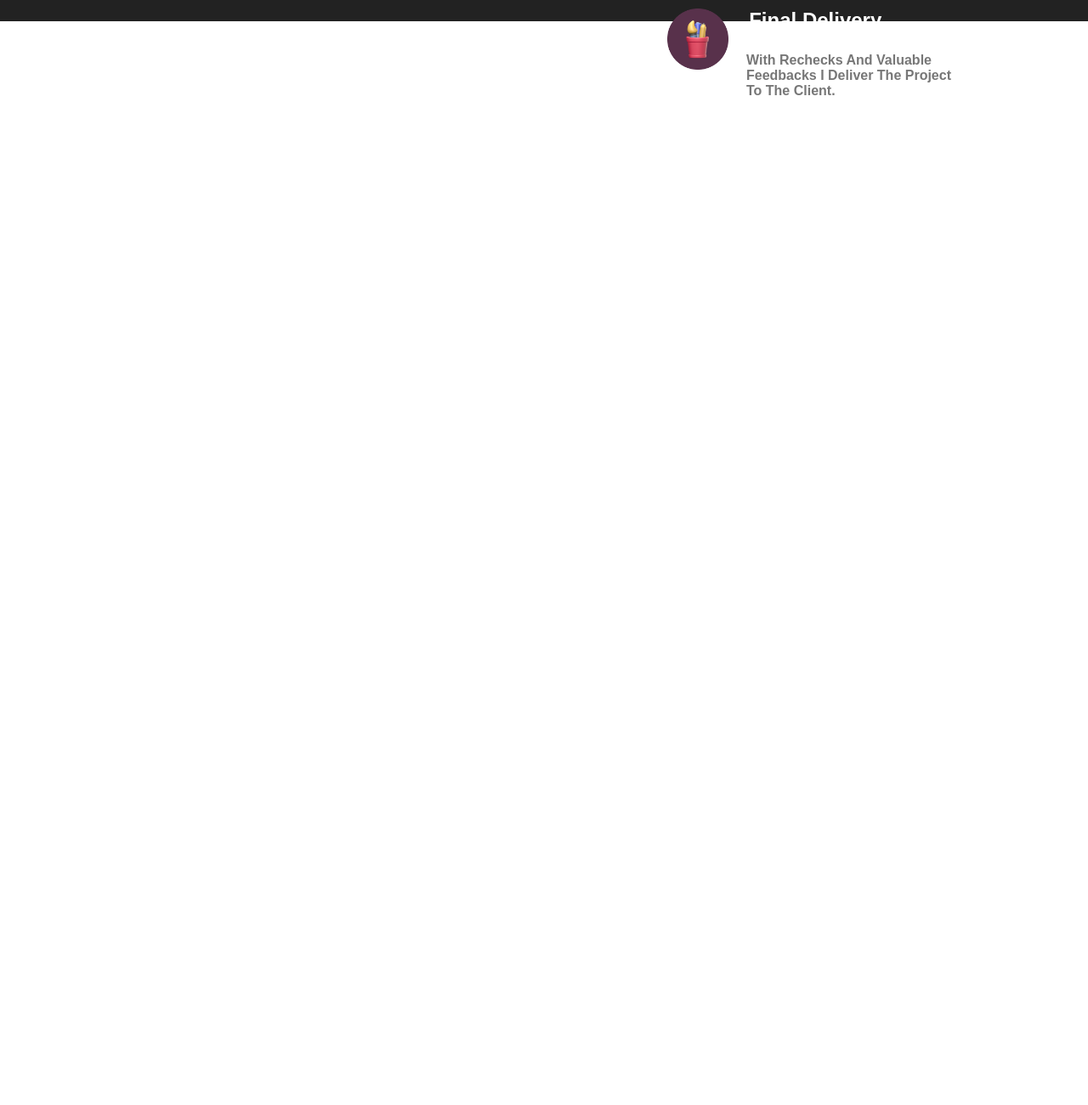
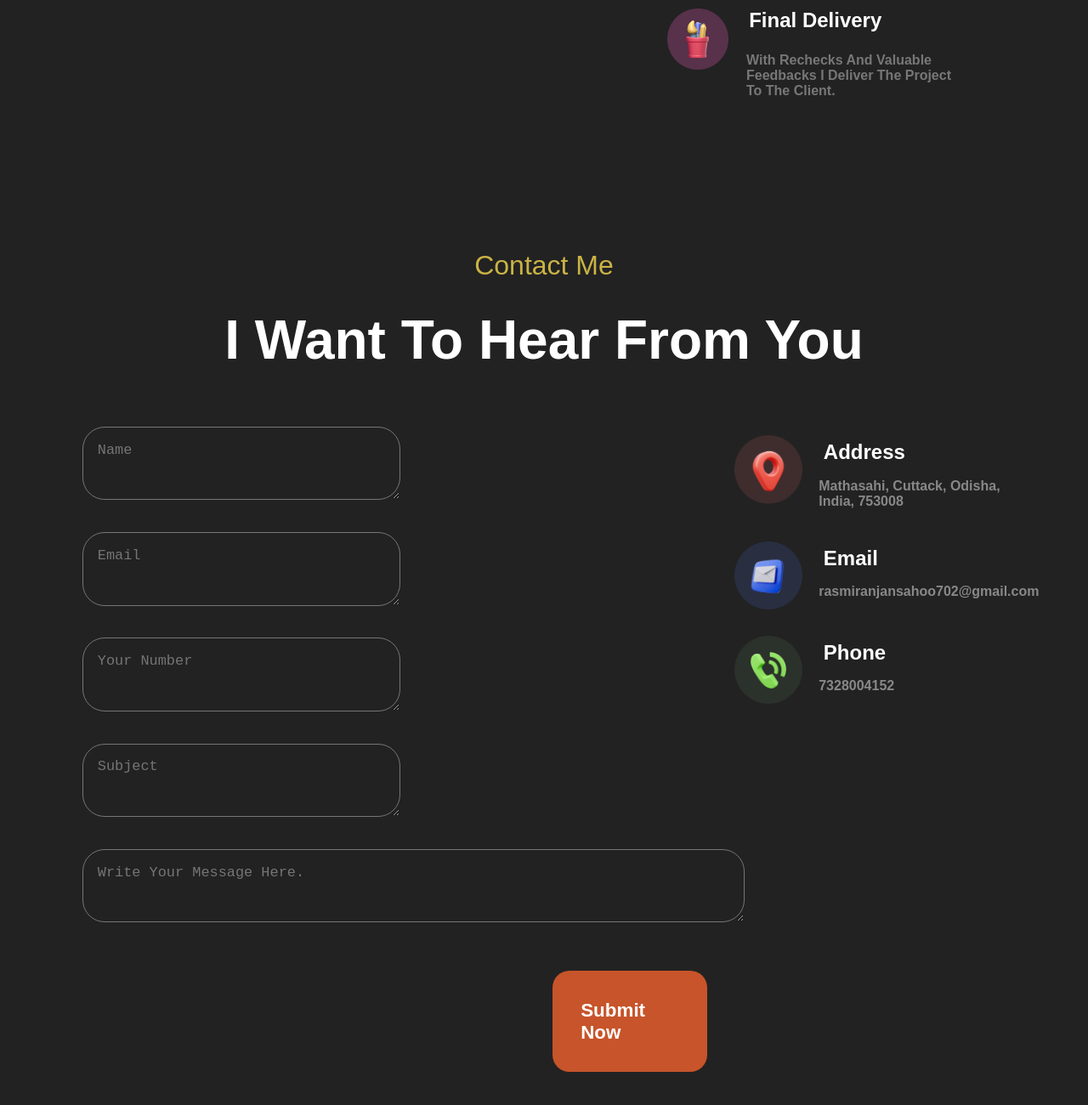
Before and after one commit to rasmiranjan29/codsoft, a plain HTML site: page portfolio/index.html in a window 1280 px wide. Shown: the part 3175-4475 px from the top of the page at 85% size. Before the commit the page ends 3309 px from the top, so only its background shows below. Drawn offline with Linux system fonts and the light colour scheme.

Commit message:
contact page added

```diff
--- a/portfolio/index.html
+++ b/portfolio/index.html
@@ -106,6 +106,53 @@
                     </div>
                 </div>
             </div>
+            <div id="con">Contact Me</div>
+            <div id="hear">I Want To  Hear From You</div>
+            <div class="cont">
+                <div class="conta">
+                    <div class="conta1">
+                        <textarea name="Name" id="Name" cols="50" rows="5" placeholder="Name"></textarea>
+                    </div>
+                    <div class="conta2">
+                        <textarea name="Email" id="Email" cols="50" rows="5" placeholder="Email"></textarea>
+                    </div>
+                    <div class="conta3">
+                        <textarea name="Number" id="Number" cols="50" rows="5" placeholder="Your Number"></textarea>
+                    </div>
+                    <div class="conta4">
+                        <textarea name="Subject" id="Subject" cols="50" rows="5" placeholder="Subject"></textarea>
+                    </div>
+                    <div class="conta5">
+                        <textarea name="Message" id="Message" cols="100" rows="5" placeholder="Write Your Message Here."></textarea>
+                    </div>
+                </div>
+                <div class="contb">
+                   <div class="contba">
+                    <div class="contba1"><img src="contact1.png" alt=""></div>
+                    <div class="contba2">
+                        <h2>Address</h2>
+                        <h4>Mathasahi, Cuttack, Odisha, India, 753008</h4>
+                    </div>
+                   </div>
+                   <div class="contbb">
+                    <div class="contbb1"><img src="contact2.png" alt=""></div>
+                    <div class="contbb2">
+                        <h2>Email</h2>
+                        <h4>rasmiranjansahoo702@gmail.com</h4>
+                    </div>
+                   </div>
+                   <div class="contbc">
+                    <div class="contbc1"><img src="contact3.png" alt=""></div>
+                    <div class="contbc2">
+                        <h2>Phone</h2>
+                        <h4>7328004152</h4>
+                    </div>
+                   </div>
+
+                </div>
+            </div>
+            <div id="submit">Submit Now</div>
+
 
         </main>
     </div>
--- a/portfolio/style.css
+++ b/portfolio/style.css
@@ -11,7 +11,7 @@ body{
 .outer{
     background-color: #222;
     width: 100%;
-    height:200em;
+    height:300em;
     font-family: Arial, Helvetica, sans-serif ;
 
 }
@@ -340,6 +340,109 @@ header{
     padding: .1em;
     margin-left: 1.2em;
     padding-top: 0;
-
+}
+#con{
+    display: flex;
+    justify-content: center;
+    color:  rgb(203, 179, 69);
+    font-size: 2em;
+    margin-top: 5em;
+}
+#hear{
+    display: flex;
+    justify-content: center;
+    color: white;
+    font-size: 4em;
+    margin: .5em;
+    font-weight: 800;
+}
+.cont{
+    margin-top: 3em;
+    display: flex;
+}
+.conta{
+    display: flex;
+    flex-wrap: wrap;
+    width: 60%;
+    margin-left: 5em;
+    margin-right: 0;
+}
+textarea{
+    border-radius: 26px;
+    padding: 1em;
+    font-size: 1.3em;
+    max-width: 20em;
+    min-width: 20em;
+    max-height: 3em;
+    min-height: 3em;
+    background-color: transparent;
+    color: white;
+    margin: 1em;
+    overflow-x: hidden;
+}
+.conta5 textarea{
+    max-width: 44em;
+    min-width: 44em;
+    overflow: auto;
+}
+.contba{
+    display: flex;
+    margin: 1em;
+}
+.contbb{
+    display: flex;
+    margin: 1em;
 
 }
+.contbc{
+    display: flex;
+    margin: 1em;
+
+}
+.contba2 h2{
+    color: white;
+    margin: .7em;
+}
+.contbb2 h2{
+    color: white;
+    margin: .7em;
+
+}
+.contbc2 h2{
+    color: white;
+    margin: .7em;
+
+}
+.contba2 h4{
+    color: #888;
+    margin: .7em;
+}
+.contbb2 h4{
+    color:#888 ;
+    margin: .7em;
+
+}
+.contbc2 h4{
+    color: #888;
+    margin: .7em;
+
+}
+.contb img{
+    width: 5em;
+    margin-top: .7em;
+    margin-right: .5em;
+}
+.contb{
+    padding-right: 2em;
+}
+#submit{
+    background-color: rgb(199, 84, 42);
+    width: 9%;
+    padding: 1.5em;
+    margin-top: 1.6em;
+    border-radius: 20px;
+    margin-left: 29em;
+    color: white;
+    font-weight: 600;
+    font-size: 1.4em;
+}
```
Also changed, not shown: portfolio/contact1.png (added), portfolio/contact2.png (added), portfolio/contact3.png (added).
